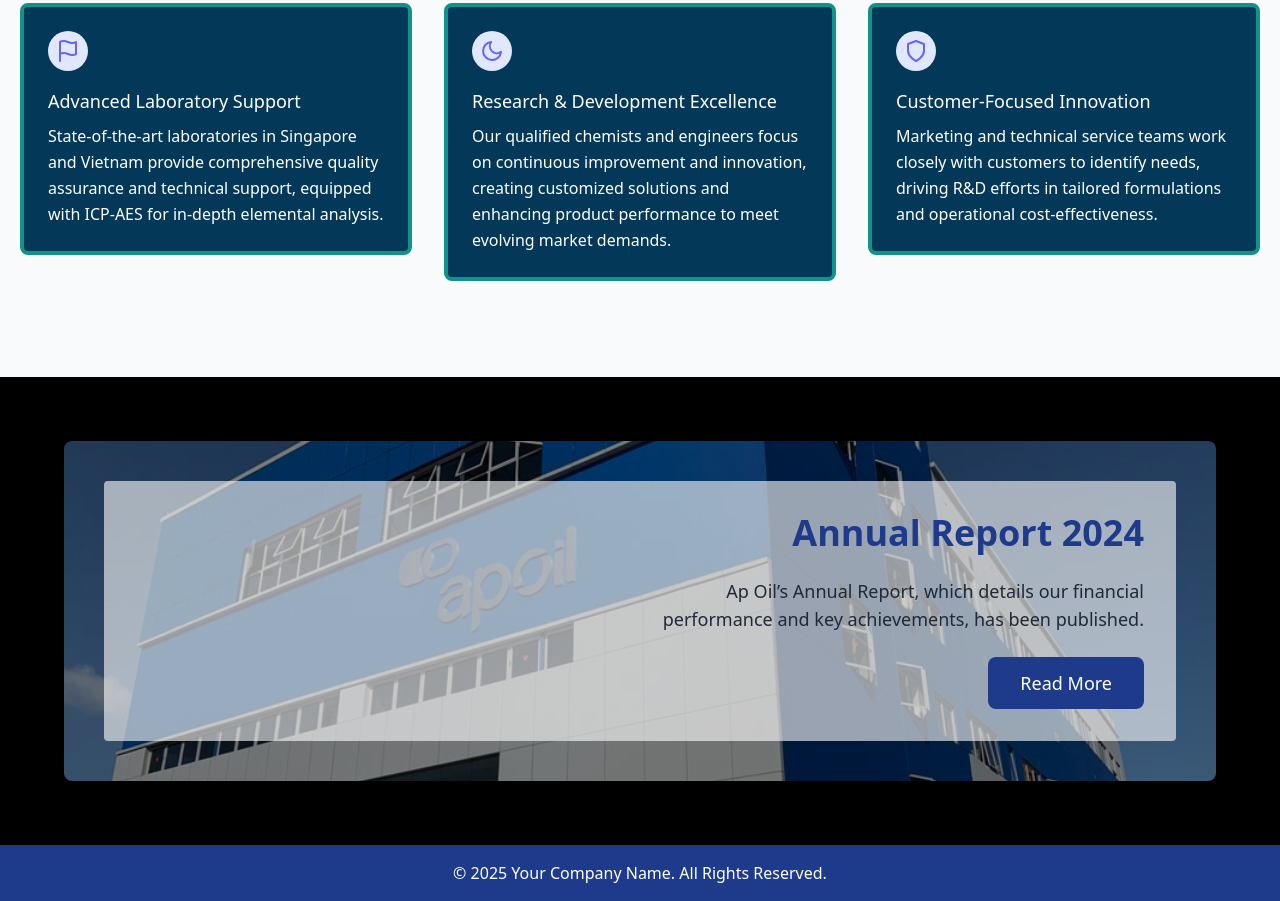
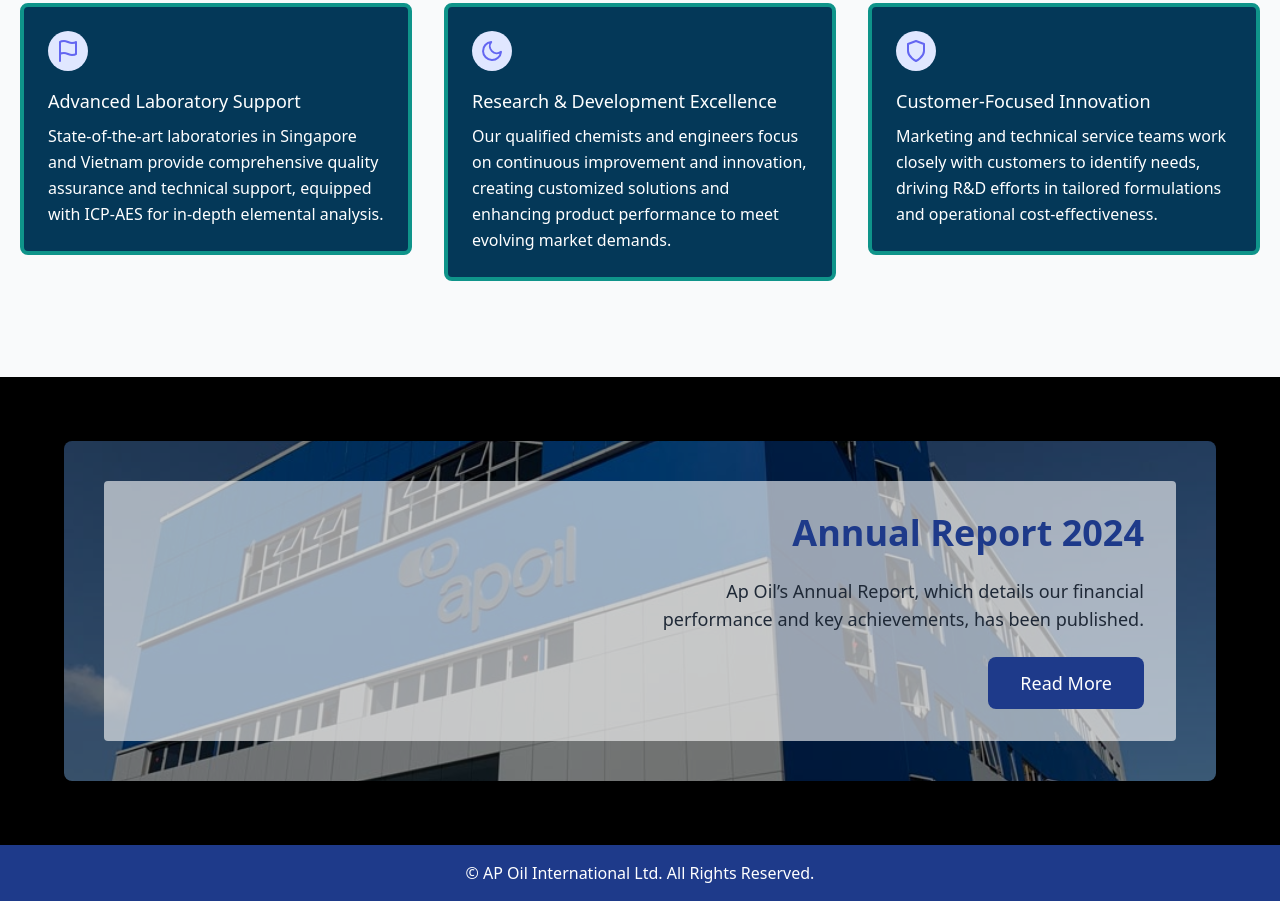
Before and after one commit to nengjian17/trial, a plain HTML site: page index.html in a window 1280 px wide. Shown: the part 1761-2662 px from the top of the page. Drawn offline with nearby package versions, Linux system fonts and the light colour scheme.

Commit message:
Update index.html

```diff
--- a/index.html
+++ b/index.html
@@ -261,7 +261,7 @@
   <!-- Footer -->
   <footer class="text-white bg-blue-900 body-font">
     <div class="container mx-auto py-4 text-center">
-      <p>&copy; 2025 Your Company Name. All Rights Reserved.</p>
+      <p>&copy; AP Oil International Ltd. All Rights Reserved.</p>
     </div>
   </footer>
 
```
